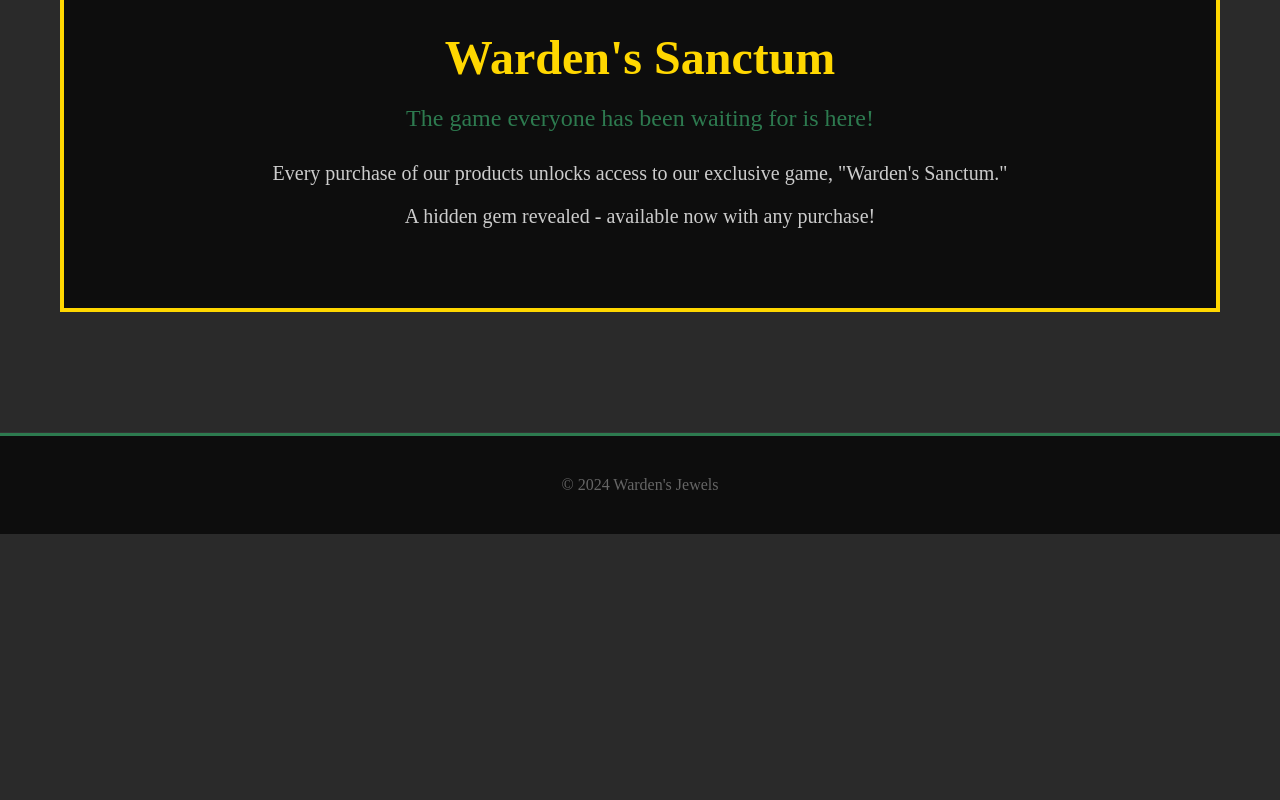
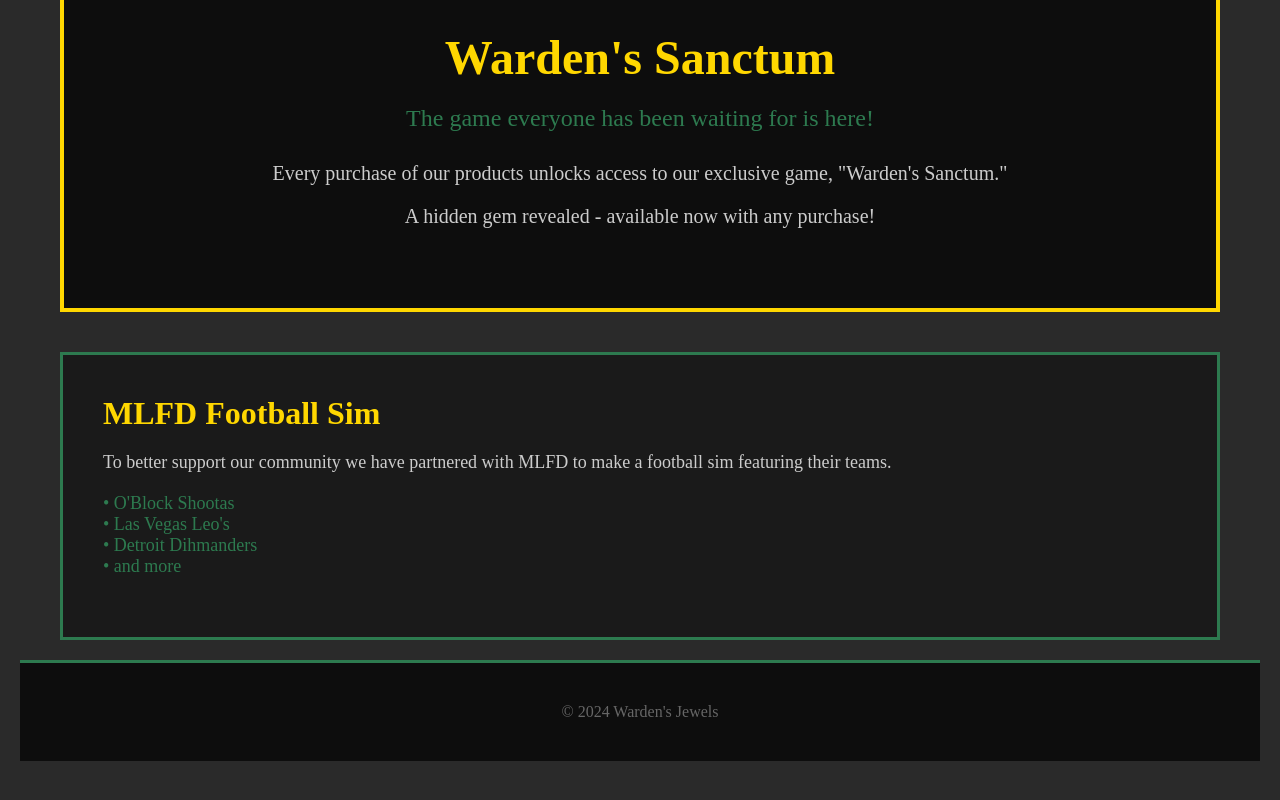
Before and after one commit to TheEmbersOfTwilight/Warden-s-Jewels-Website, a plain HTML site: page index.html in a window 1280 px wide. Shown: the part 2468-3268 px from the top of the page. Before the commit the page ends 3002 px from the top, so only its background shows below. Drawn offline with Linux system fonts and the light colour scheme.

Commit message:
Re-added MFLD section, left out 10% donation

```diff
--- a/index.html
+++ b/index.html
@@ -345,8 +345,18 @@
                 <p class="game-description">Every purchase of our products unlocks access to our exclusive game, "Warden's Sanctum."</p>
                 <p class="game-description">A hidden gem revealed - available now with any purchase!</p>
             </div>
+
+            <div class="mlfd-section">
+                <h3 class="mlfd-title">MLFD Football Sim</h3>
+                <p class="mlfd-description">To better support our community we have partnered with MLFD to make a football sim featuring their teams.</p>
+                <div class="teams">
+                    <p>• O'Block Shootas</p>
+                    <p>• Las Vegas Leo's</p>
+                    <p>• Detroit Dihmanders</p>
+                    <p>• and more</p>
+                </div>
+            </div>
         </div>
-    </div>
 
     <div class="footer">
         <p class="footer-text">© 2024 Warden's Jewels</p>
```
